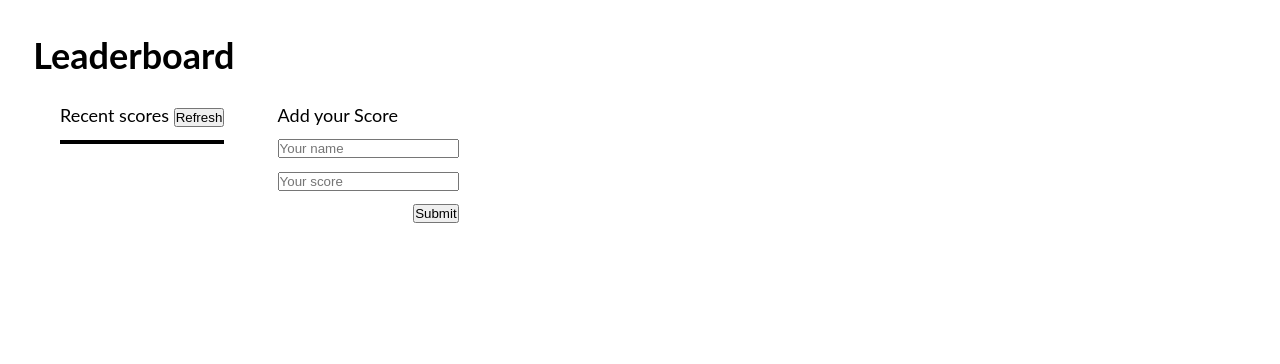
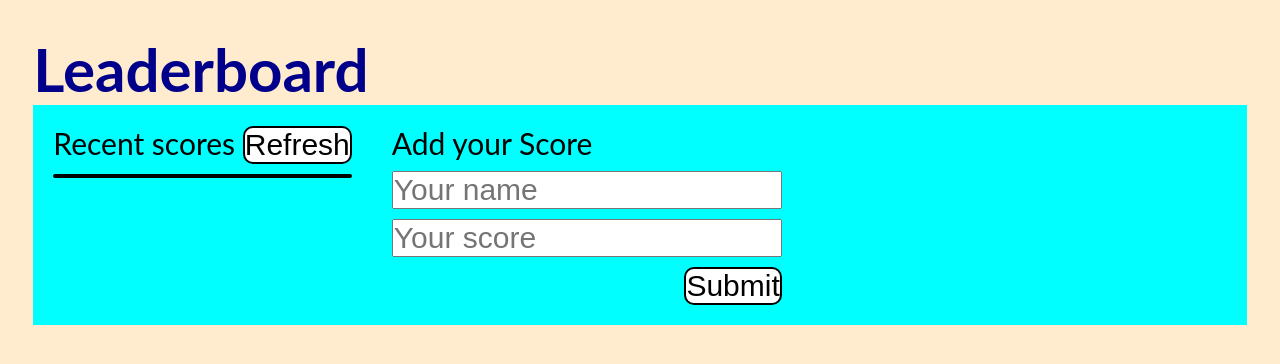
Before and after one commit to iKuartz/Leaderbord-Website, a website built with webpack: page src/index.html in a window 1280 px wide. Built offline with nearby package versions, Linux system fonts and the light colour scheme; no server answers.

Commit message:
CSS styling added

```diff
--- a/src/styles.css
+++ b/src/styles.css
@@ -15,41 +15,73 @@ body {
   display: flex;
   flex-direction: column;
   padding: 25pt;
-  font-size: large;
+  font-size: 30px;
+  background-color: blanchedalmond;
+}
+
+.title{
+  color: darkblue;
+
 }
 
 .main-section {
   display: flex;
   flex-direction: row;
+  background-color: cyan;
 }
 
 .left-side {
-    padding: 20pt;
+    padding: 20px;
   max-width: 55vw;
+  min-width: 80px;
 }
 
 .right-side {
-    padding: 20pt;
+    padding: 20px;
   max-width: 45vw;
+  min-width: 80px;
   display: flex;
   flex-direction: column;
 }
 
 .recent {
-    padding-bottom: 10pt;
+    padding-bottom: 10px;
 }
 
 .leaderboard {
     border: 2px black solid;
     list-style-type: none;
+    border-radius: 10px;
+}
+
+.leaderboard li{
+  text-align: center;
+  padding: 4px;
+}
+
+.leaderboard li:nth-child(even) {
+  background-color: rgb(189, 169, 186);
+}
+
+.update{
+    background-color: white;
+    font-size: 30px;
+    border: 2px black solid;
+    border-radius: 10px;
 }
 
 .add-your,
 .name,
 .score{
-    margin-bottom: 10pt;
+    margin-bottom: 10px;
+    font-size: 30px;
 }
 
 .submit {
     align-self: flex-end;
+    background-color: white;
+    font-size: 30px;
+    border: 2px black solid;
+    border-radius: 10px;
+
 }
```
